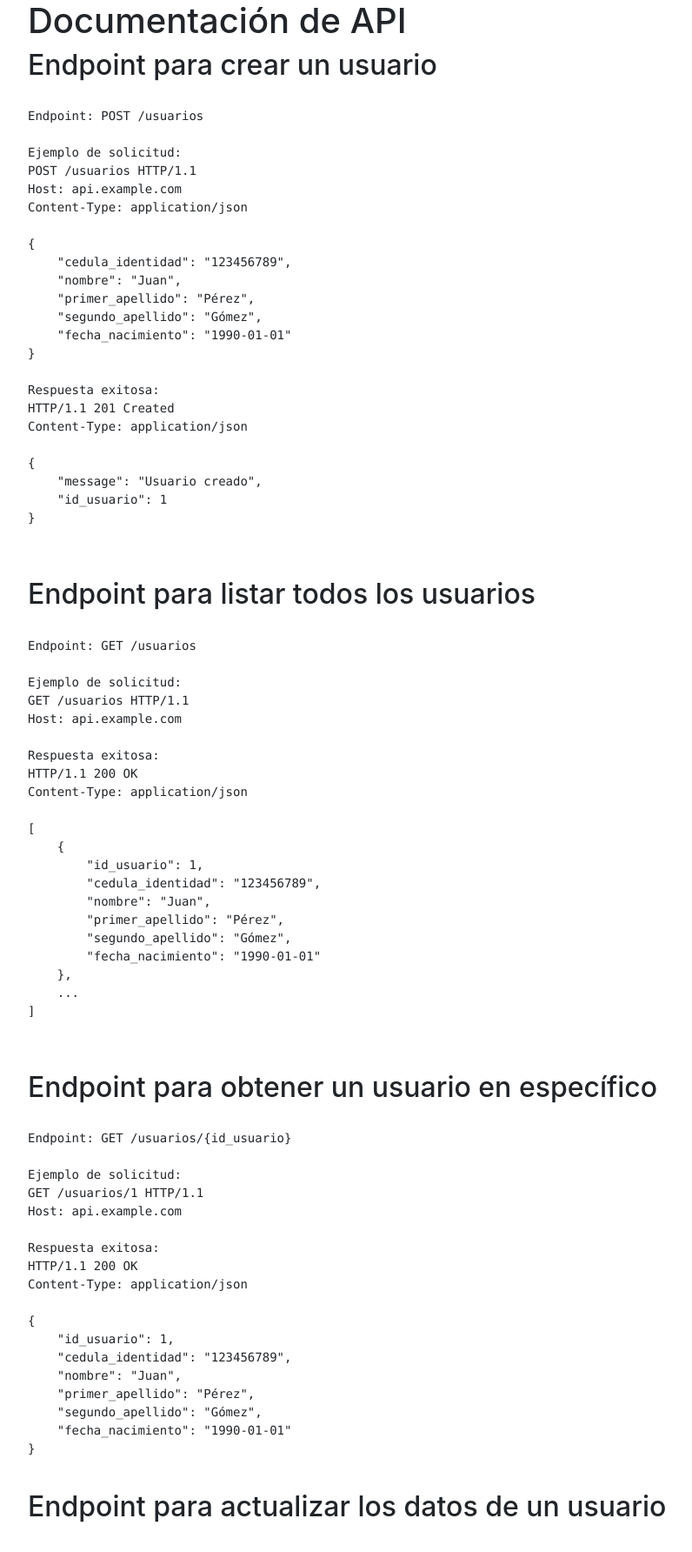
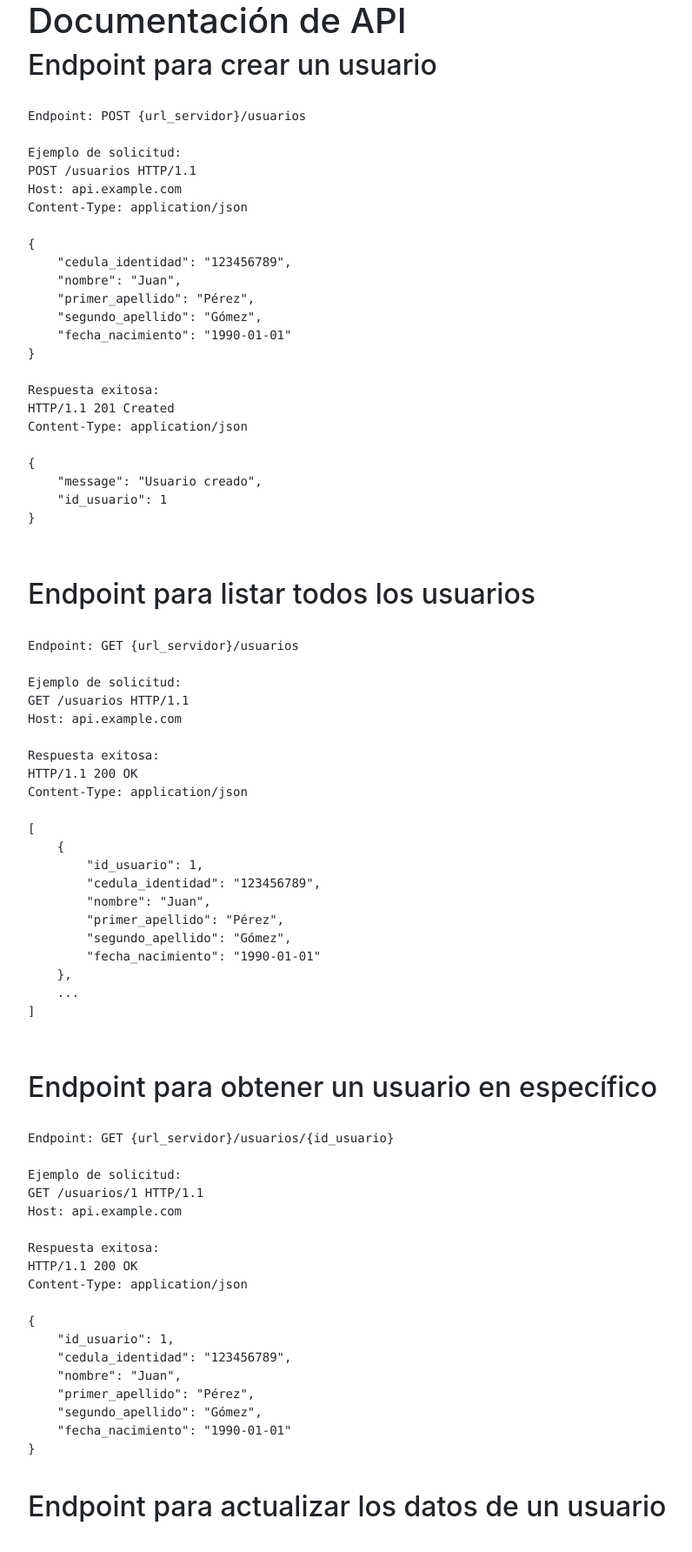
Before and after one commit to dhurtado07/ApiRestPython, a Flask app: page / in a window 1280 px wide. Shown: the top 1784 px of the page at 87% size, without its empty margins (53-849 px from the left). Run offline with Flask 3, Linux system fonts and the light colour scheme; some libraries are stand-ins or nearby versions.

Commit message:
last changes

```diff
--- a/templates/index.html
+++ b/templates/index.html
@@ -15,7 +15,7 @@
       <h2>Endpoint para crear un usuario</h2>
       <pre>
             <code>
-Endpoint: POST /usuarios
+Endpoint: POST {url_servidor}/usuarios
 
 Ejemplo de solicitud:
 POST /usuarios HTTP/1.1
@@ -44,7 +44,7 @@ Content-Type: application/json
       <h2>Endpoint para listar todos los usuarios</h2>
       <pre>
             <code>
-Endpoint: GET /usuarios
+Endpoint: GET {url_servidor}/usuarios
 
 Ejemplo de solicitud:
 GET /usuarios HTTP/1.1
@@ -74,7 +74,7 @@ Content-Type: application/json
       <h2>Endpoint para obtener un usuario en específico</h2>
       <pre>
     <code>
-Endpoint: GET /usuarios/{id_usuario}
+Endpoint: GET {url_servidor}/usuarios/{id_usuario}
 
 Ejemplo de solicitud:
 GET /usuarios/1 HTTP/1.1
@@ -98,7 +98,7 @@ Content-Type: application/json
       <h2>Endpoint para actualizar los datos de un usuario</h2>
       <pre>
     <code>
-Endpoint: PUT /usuarios/{id_usuario}
+Endpoint: PUT {url_servidor}/usuarios/{id_usuario}
 
 Ejemplo de solicitud:
 PUT /usuarios/1 HTTP/1.1
@@ -126,7 +126,7 @@ Content-Type: application/json
       <h2>Endpoint para eliminar a un usuario</h2>
       <pre>
     <code>
-Endpoint: DELETE /usuarios/{id_usuario}
+Endpoint: DELETE {url_servidor}/usuarios/{id_usuario}
 
 Ejemplo de solicitud:
 DELETE /usuarios/1 HTTP/1.1
@@ -145,7 +145,7 @@ Content-Type: application/json
       <h2>Endpoint para mostrar el promedio de edades de los usuarios</h2>
       <pre>
     <code>
-Endpoint: GET /usuarios/promedio-edad
+Endpoint: GET {url_servidor}/usuarios/promedio-edad
 
 Ejemplo de solicitud:
 GET /usuarios/promedio-edad HTTP/1.1
@@ -164,7 +164,7 @@ Content-Type: application/json
       <h2>Endpoint para mostrar la versión del API REST</h2>
       <pre>
     <code>
-Endpoint: GET /estado
+Endpoint: GET {url_servidor}/estado
 
 Ejemplo de solicitud:
 GET /estado HTTP/1.1
```
